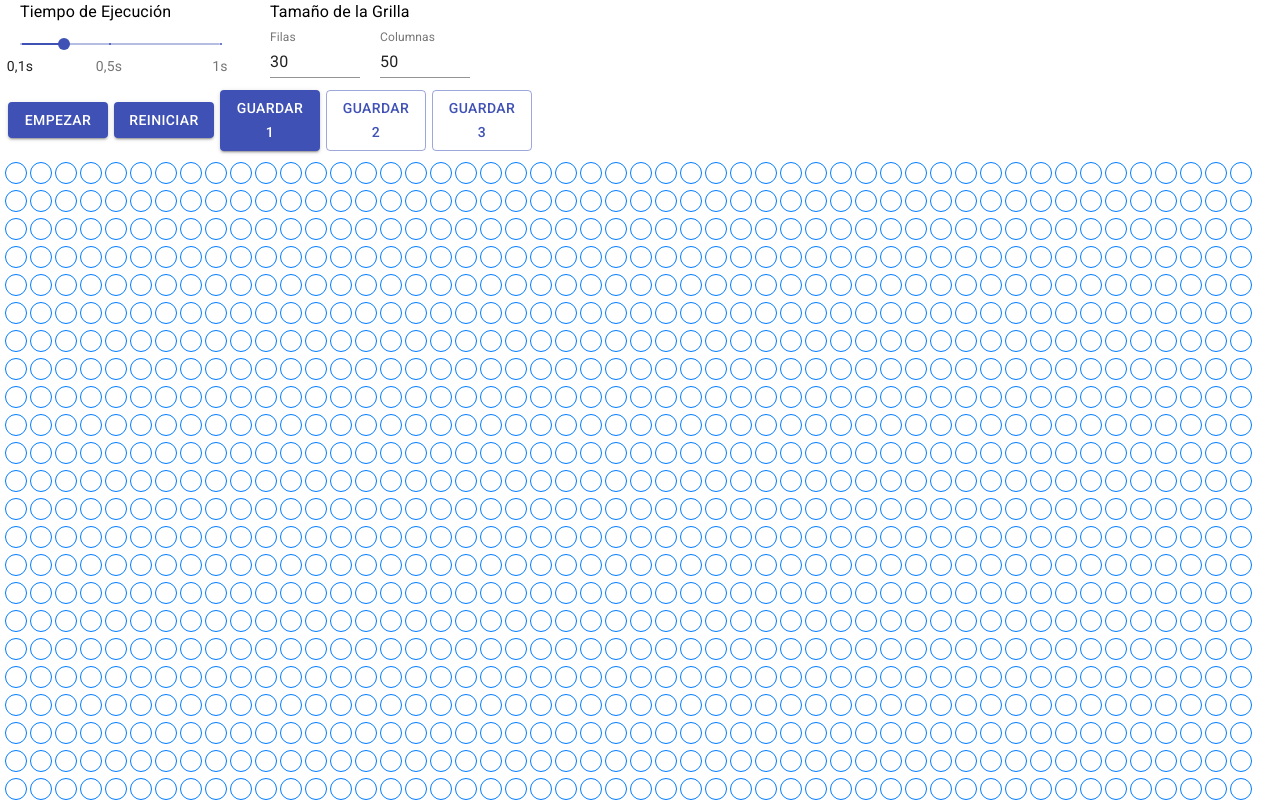
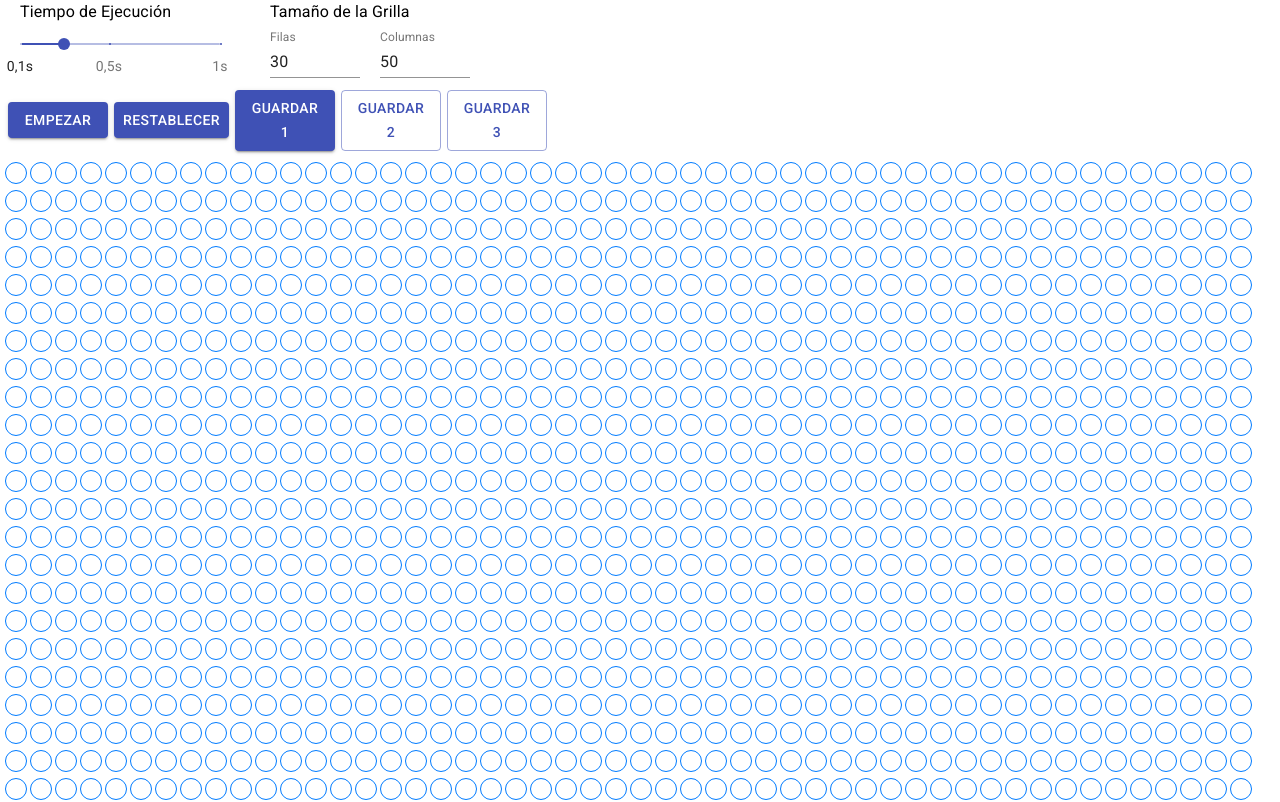
Before and after one commit to FabriJuncal/game-of-life, a React (Create React App) app: page / in a window 1280 px wide. Shown: the top 802 px of the page. Built offline with nearby package versions, Linux system fonts and the light colour scheme.

Commit message:
Fix comentarios

```diff
--- a/src/App.js
+++ b/src/App.js
@@ -1,37 +1,13 @@
-import React, {useState, useRef, useEffect, useCallback} from "react";
+import React, {useState, useRef, useCallback} from "react";
 // La librería Immer ayudará a seguir el paradigma de datos inmutables
 // y hará que la actualización de un Estado sea mucho mas sencilla
 import produce from "immer";
 // La librería Material UI se utilizará para tener un estilo definido para los botónes
 import Button from '@material-ui/core/Button';
-
-import { makeStyles } from '@material-ui/core/styles';
 import Typography from '@material-ui/core/Typography';
 import Slider from '@material-ui/core/Slider';
 import TextField from '@material-ui/core/TextField';
 
-
-
-// Valores para los Labels del componente Slider
-const marks = [
-  {
-    value: 100,
-    label: '0,1s',
-  },
-  {
-    value: 500,
-    label: '0,5s',
-  },
-  {
-    value: 1000,
-    label: '1s',
-  },
-];
-
-
-// Se define el tamaño de la grilla
-// const nroColumnas = 50;
-// const nroFilas = 30;
 
 // Se define las operaciones para poder indentificar las células vecinas
 // Si realizamos una suma con cada uno de estos array con la posición en la que estamos ubicados, obtendremos las posiciones de las 8 células vecinas que puede tener cada una de estas
@@ -55,10 +31,13 @@ const operaciones = [
 
 function App() {
 // ===============================================================================================================================
-  /* Este código crea las Columnas y Filas con un valor 0 para cada Célula (Es decir, carga la grilla con células muertas)*/
+  /*
+    Este código crea las Columnas y Filas con un valor 0 para cada Célula (Es decir, carga la grilla con células muertas).
+    Tambien carga las grillas almacenadas en el Local Storage.
+    Si una grilla se encuentra almacenada en el Slot 1, esta se cargará de forma predeterminada al recargar la página.
+  */
 
-  // Cargamos los datos almacenados en el Local Storage
-
+  // Cargamos las grillas almacenadas en el Local Storage
   let grillaGuardada1 = JSON.parse(localStorage.getItem('grilla1')) ? JSON.parse(localStorage.getItem('grilla1')) : [];
   let grillaGuardada2 = JSON.parse(localStorage.getItem('grilla2')) ? JSON.parse(localStorage.getItem('grilla2')) : [];
   let grillaGuardada3 = JSON.parse(localStorage.getItem('grilla3')) ? JSON.parse(localStorage.getItem('grilla3')) : [];
@@ -81,18 +60,19 @@ function App() {
   let cantColumnasInicial = grillaGuardada1.length > 0 ? grillaGuardada1[0].length : 50;
   let cantFilaInicial = grillaGuardada1.length  > 0 ? grillaGuardada1.length : 30;
 
-  // Iteramos sobre la cantidad de Filas definidas para ir cargando las columnas en cada fila
+  // Iteramos sobre la cantidad de Filas definidas para ir cargando las columnas en cada una de las filas
   for (let i = 0; i < cantFilaInicial; i++){
 
-    // Creamos la cantidad de columnas asignadas con el valor 0
+    // A cada valor del array de Columnas le agrega el valor 0
     let arrayColumnas = Array.from(Array(cantColumnasInicial), () => 0);
     // Cargamos las Columnas dentro de cada Fila y de esta manera se va armando la grilla
     grillaBase.push(arrayColumnas);
   }
 
+  // En el caso que se encuentre la grilla 1 almacenada en el Local Storage, se carga automaticamente
   if(grillaGuardada1.length > 0){
     grillaAux = grillaGuardada1;
-  }else{
+  }else{ // Sino se carga la grilla predefinida sin células vivas
     grillaAux = grillaBase;
   }
   // ===============================================================================================================================
@@ -109,11 +89,6 @@ function App() {
 
   const recorridoRef = useRef(recorrido);
   recorridoRef.current = recorrido;
-
-  // useEffect(() => {
-  //   actualizarCantColumnas(cantColumnas);
-  //   actualizarCantFila(cantFila);
-  // }, [cantColumnas,cantFila, grillaSeleccionado1]);
 
   // La función correrSimulación() ejecuta la simulación de la evolución de las células por turno
   // Se utiliza el Hook "useCallback" para almacenar la función en memoria y no volver a cargar la función cada vez que React renderice los componentes, ya que la función contiene muchos calculos.
@@ -171,15 +146,16 @@ function App() {
     },
     [cantColumnas,cantFila, tiempoTurno]);
 
-// ===============================================================================================================================
+  // ===============================================================================================================================
   /*Definición de Funciones*/
 
+  // Función que se utiliza para actualizar el tamaño de la grilla cada vez que se modifican los valores de las Filas y Columnas
   const actualizarTamanioGrilla = (p_cantColumnas, p_cantFilas, p_grilla = []) => {
-        /* Este código crea las Columnas y Filas con un valor 0 para cada Célula (Es decir, carga la grilla con células muertas)*/
+
+        // Se pausa la simulación para no generar ningún error al modificar las dimensiones de la grilla
         actualizarRecorrido(false);
 
         grillaBase = p_grilla;
-
 
         let nroColumnas = parseInt(p_cantColumnas != null ? p_cantColumnas : 0);
         let nroFilas = parseInt(p_cantFilas != null ? p_cantFilas : 0);
@@ -187,6 +163,7 @@ function App() {
         actualizarCantColumnas(nroColumnas);
         actualizarCantFila(nroFilas);
 
+        // Si se pasa como parametro una grilla cargada, no se vuelven a generar las Filas y Columnas
         if( grillaBase.length === 0){
           // Iteramos sobre el total de células que se obtendrá de la multiplicación de las filas y las columnas
           for (let i = 0; i < (nroFilas); i++){
@@ -205,7 +182,7 @@ function App() {
 
   }
 
-  // Función que utilizamos para actualizar el estado de la Grilla (Es decir, con esta función podemos seleccionar cada célular e ir reviviendolas o matandolas)
+  // Función que se utiliza para actualizar el estado de la Grilla (Es decir, con esta función podemos seleccionar cada célular e ir reviviendolas o matandolas)
   const actualizarEstadoGrilla = (i,j) => {
       // Utilizamos la función "produce" de la librería "Immer" para actualizar el estado "grilla" de una manera muy sensilla
       const nuevaGrilla = produce(grilla, grillaCopia => {
@@ -215,6 +192,7 @@ function App() {
       actualizarGrilla(nuevaGrilla);
   }
 
+  // Función que Inicia o Para la Simulación
   const actEstadoBtnSimulacion = () => {
     actualizarRecorrido(!recorrido);
     if(!recorrido){
@@ -223,6 +201,7 @@ function App() {
     }
   }
 
+  // Función que Carga o Almacena las grillas en el Local Storage según el Slot que se haya seleccionado
   const guardarCargarGrilla = (nroGrillaGuardada, operacion) => {
 
     if(operacion === 'guardar'){
@@ -267,25 +246,19 @@ function App() {
     }
   }
 
-  // Estilos para el componente Slider
-  const estiloSlider = makeStyles({
-    root: {
-      width: 100,
-      marginLeft: '20px',
-      display: "grid",
-      gridTemplateColumns: `repeat(2, 200px)`
-    },
-  });
-
-  // Se declara la constante con los estilos que tendrá el componente Slider
-  const claseSlider = estiloSlider();
-// ===============================================================================================================================
+  // ===============================================================================================================================
   return (
 
     <>
-
-      <div className={claseSlider.root}>
+      <div
+        style={{
+          width: 100,
+          marginLeft: '20px',
+          display: "grid",
+          gridTemplateColumns: `repeat(2, 200px)`
+        }}>
         <div>
+          {/* Slider para configurar el tiempo de ejecución de la simulación */}
           <Typography id="discrete-slider-small-steps" gutterBottom>
           Tiempo de Ejecución
           </Typography>
@@ -293,13 +266,16 @@ function App() {
             defaultValue={300}
             aria-labelledby="discrete-slider-small-steps"
             step={100}
-            marks={marks}
+            marks={[
+              {value: 100,label: '0,1s'},
+              {value: 500,label: '0,5s'},
+              {value: 1000,label: '1s'}
+            ]}
             min={100}
             max={1000}
             valueLabelDisplay="auto"
             onChange={(e) => {
               actualizarTiempoTurno(e.target.textContent);
-              // actualizarGrilla(grillaBase);
               actualizarRecorrido(false);
             }}
           />
@@ -309,6 +285,7 @@ function App() {
             marginLeft: '50px'
           }}
         >
+      {/* Campos para configurar el Tamaño de la Grilla */}
         <Typography id="discrete-slider-small-steps" gutterBottom>
         Tamaño de la Grilla
         </Typography>
@@ -320,20 +297,16 @@ function App() {
           >
             <TextField id="n-filas" label="Filas"
               type="number"
-              // defaultValue={cantFila}
               value={cantFila}
               style={{
                 width: 90
               }}
               onChange={(e) => {
                 actualizarTamanioGrilla(cantColumnas, e.target.value ? e.target.value : 0);
-                // actualizarGrilla(grillaBase);
-                // actualizarRecorrido(false);
               }}
             />
             <TextField  id="n-columnas" label="Columnas"
               type="number"
-              // defaultValue={cantColumnas}
               value={cantColumnas}
               style={{
                 width: 90,
@@ -341,8 +314,6 @@ function App() {
               }}
               onChange={(e) => {
                 actualizarTamanioGrilla(e.target.value ? e.target.value : 0, cantFila);
-                // actualizarGrilla(grillaBase);
-                // actualizarRecorrido(false);
               }}
             />
           </div>
@@ -365,18 +336,20 @@ function App() {
           onClick={()=>{actEstadoBtnSimulacion()}}
         >{recorrido ? 'Parar' : 'Empezar'}</Button>
 
-        {/* Botón de ejecución de Simulación
-            Al hacer click sobre el botón este actualiza su estado al estado contrario en la que se encuentra e itera el texto
-            "Parar": cuando el estado del botón sea "true"
-            "Empezar": cuando el estado del botón sea "False"
+        {/* Botón Restablecer Células y dimensión de la Grilla
+            Al hacer click sobre el botón, este restablece las células y el tamaño de la grilla a los valores predefinidos al inicio
         */}
         <Button variant="contained" color="primary"
-          style={{width: 100, margin: '3px'}}
+          style={{width: 115, margin: '3px'}}
           onClick={()=>{
             actualizarTamanioGrilla(50,30)
           }}
-        >Reiniciar</Button>
+        >Restablecer</Button>
 
+        {/* Slot 1 para cargar o almacenar la Grilla en el Local Storage
+            Al hacer click sobre el botón este verificará que el Slot se encuentre vació o no,
+            y si ya lo tenemos seleccionado, dependiendo de estos factores se podrá Almacenar o Cargar la grilla
+        */}
         <Button variant={grillaSeleccionado1 ? 'contained' : 'outlined'} color='primary'
           style={{width: 100, margin: '3px'}}
           onClick={()=>{
@@ -394,6 +367,10 @@ function App() {
           }}
         >{grillaSeleccionado1 ? 'Guardar 1' : 'Cargar 1'}</Button>
 
+        {/* Slot 2 para cargar o almacenar la Grilla en el Local Storage
+            Al hacer click sobre el botón este verificará que el Slot se encuentre vació o no,
+            y si ya lo tenemos seleccionado, dependiendo de estos factores se podrá Almacenar o Cargar la grilla
+        */}
         <Button variant={grillaSeleccionado2 ? 'contained' : 'outlined'} color='primary'
           style={{width: 100, margin: '3px'}}
           onClick={()=>{
@@ -411,8 +388,11 @@ function App() {
           }}
           >{grillaSeleccionado2 ? 'Guardar 2' : (grillaGuardada2.length === 0 ? 'Guardar 2' : 'Cargar 2') }</Button>
 
-
-          <Button variant={grillaSeleccionado3 ? 'contained' : 'outlined'} color='primary'
+        {/* Slot 3 para cargar o almacenar la Grilla en el Local Storage
+            Al hacer click sobre el botón este verificará que el Slot se encuentre vació o no,
+            y si ya lo tenemos seleccionado, dependiendo de estos factores se podrá Almacenar o Cargar la grilla
+        */}
+        <Button variant={grillaSeleccionado3 ? 'contained' : 'outlined'} color='primary'
           style={{width: 100, margin: '3px'}}
           onClick={()=>{
             if(grillaSeleccionado3){
@@ -429,6 +409,8 @@ function App() {
           }}
           >{grillaSeleccionado3 ? 'Guardar 3' : (grillaGuardada3.length === 0 ? 'Guardar 3' : 'Cargar 3') }</Button>
       </div>
+
+      {/* Grilla donde se verán el conjunto de células */}
       <div
         // Una vez que tenemos la 1er columna armada utilizamos Grid para repetir/crear la cantidad de Columnas que se asignó
         style={{
```
